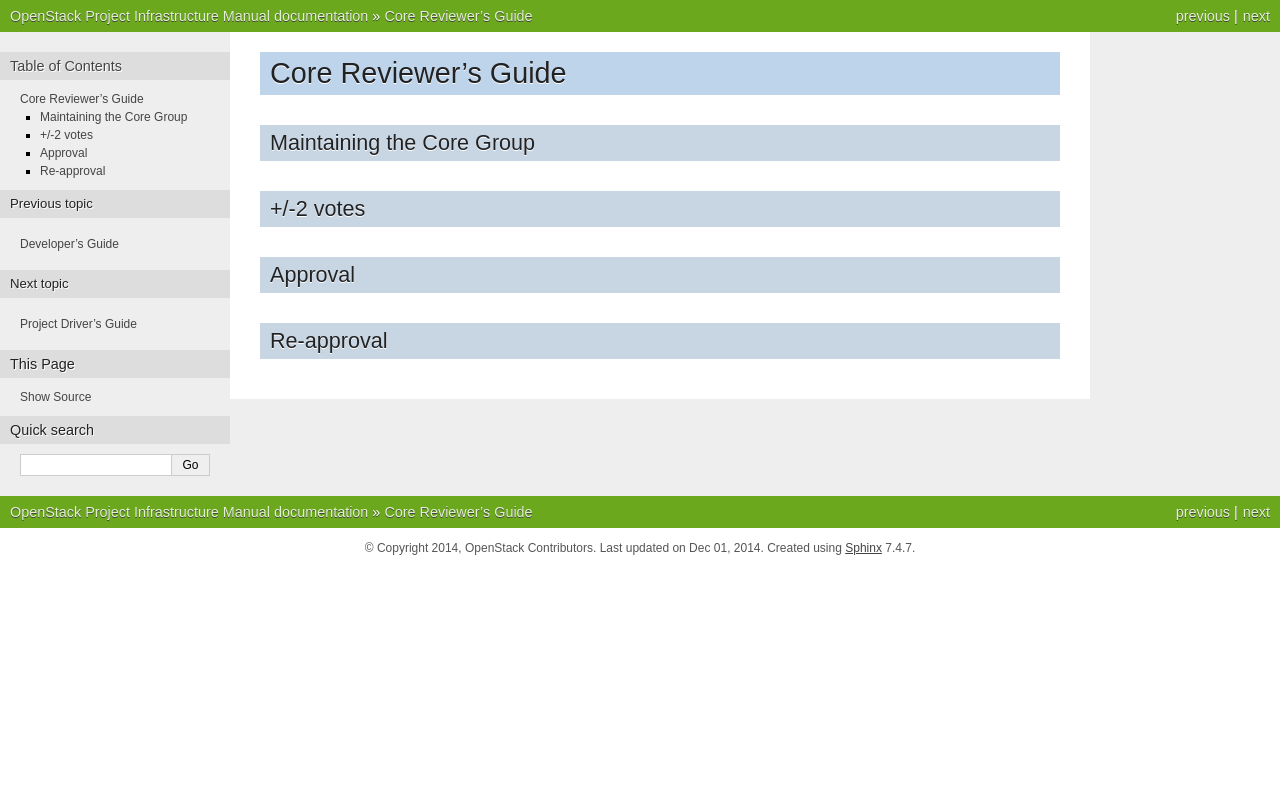
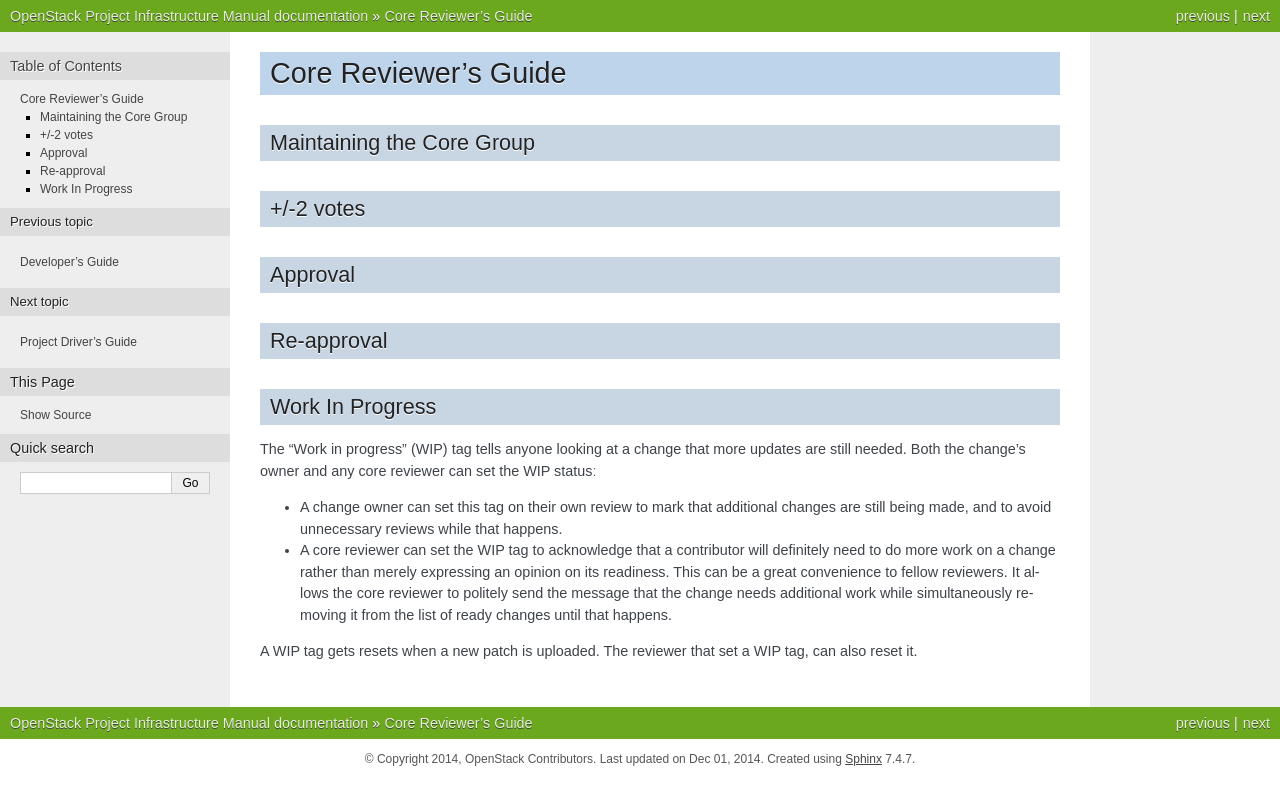
Before and after one commit to openstack-archive/infra-manual, a Sphinx documentation site: the page built from doc/source/core.rst, in a window 1280 px wide. Shown: the top 805 px of the page. Built offline with Sphinx 7.4.7, drawn with Linux system fonts in a browser that asks for light colours.

Commit message:
Add WIP section to core.rst
Content taken from
https://wiki.openstack.org/wiki/Documentation/HowTo#How_to_Review_a_Documentation_Patch
and adjusted.

Change-Id: I35f41944033fdf8467caa036e76f440fe68ab2e2

```diff
--- a/doc/source/core.rst
+++ b/doc/source/core.rst
@@ -16,3 +16,25 @@
 
 Re-approval
 ===========
+
+Work In Progress
+================
+
+The "Work in progress" (WIP) tag tells anyone looking at a change that more
+updates are still needed. Both the change's owner and any core
+reviewer can set the WIP statusː
+
+* A change owner can set this tag on their own review to mark that
+  additional changes are still being made, and to avoid unnecessary
+  reviews while that happens.
+
+* A core reviewer can set the WIP tag to acknowledge that a
+  contributor will definitely need to do more work on a change rather
+  than merely expressing an opinion on its readiness. This can be a
+  great convenience to fellow reviewers. It allows the core reviewer
+  to politely send the message that the change needs additional work
+  while simultaneously removing it from the list of ready changes
+  until that happens.
+
+A WIP tag gets resets when a new patch is uploaded. The reviewer that
+set a WIP tag, can also reset it.
```
